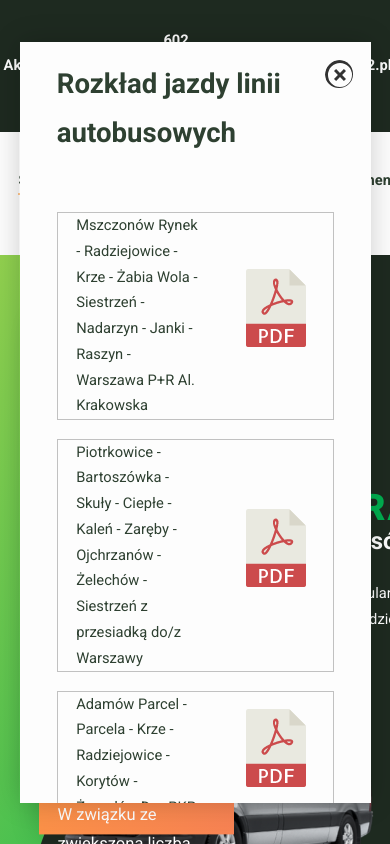
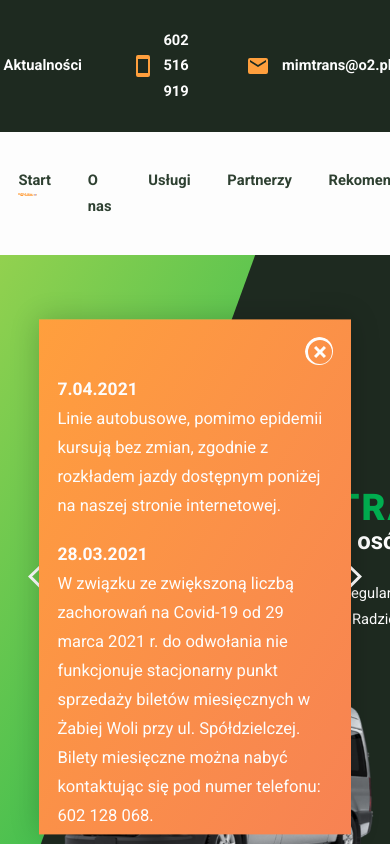
Before and after one commit to KrzysztofGrudzien/mimtrans-landing-page, a React (Create React App) app: page / in a window 390 px wide. Shown: the top 844 px of the page. Built offline with nearby package versions, Linux system fonts and the light colour scheme.

Commit message:
add RWD breakpoints for news component

```diff
--- a/src/components/Hero.js
+++ b/src/components/Hero.js
@@ -8,7 +8,7 @@ const Hero = () => {
     return (
         <div className='hero'>
             <News />
-            <Timetable />
+            {/* <Timetable /> */}
             <img src={arrowLeftWhiteIcon} alt='' className='hero-slide-left' />
             <div className='hero-slider'>
                 <div className='hero-slider-image-box'>
--- a/src/scss/layout/_news.scss
+++ b/src/scss/layout/_news.scss
@@ -6,15 +6,28 @@
     left: 20%;
     position: absolute;
     padding: 2rem;
+    overflow-y: scroll;
     top: 50%;
     transform: translate(-20%, -50%);
     width: 50%;
     z-index: 101;
 
+    @media (max-width: 1024px) {
+        left: 50%;
+        top: 50%;
+        transform: translate(-50%, -50%);
+        width: 80%;
+    }
+
     &-title {
         font-size: 2.6rem;
         font-weight: 500;
+        padding-right: 4rem;
         text-shadow: 0 0 20rem rgba(0, 0, 0, 0.2);
+
+        @media (max-width: 768px) {
+            display: none;
+        }
     }
 
     &-list {
@@ -35,6 +48,7 @@
         border-radius: 50%;
         background: none;
         background-image: url('../../assets/img/close-icon.svg');
+        cursor: pointer;
         height: 3rem;
         position: absolute;
         right: 2rem;
```
